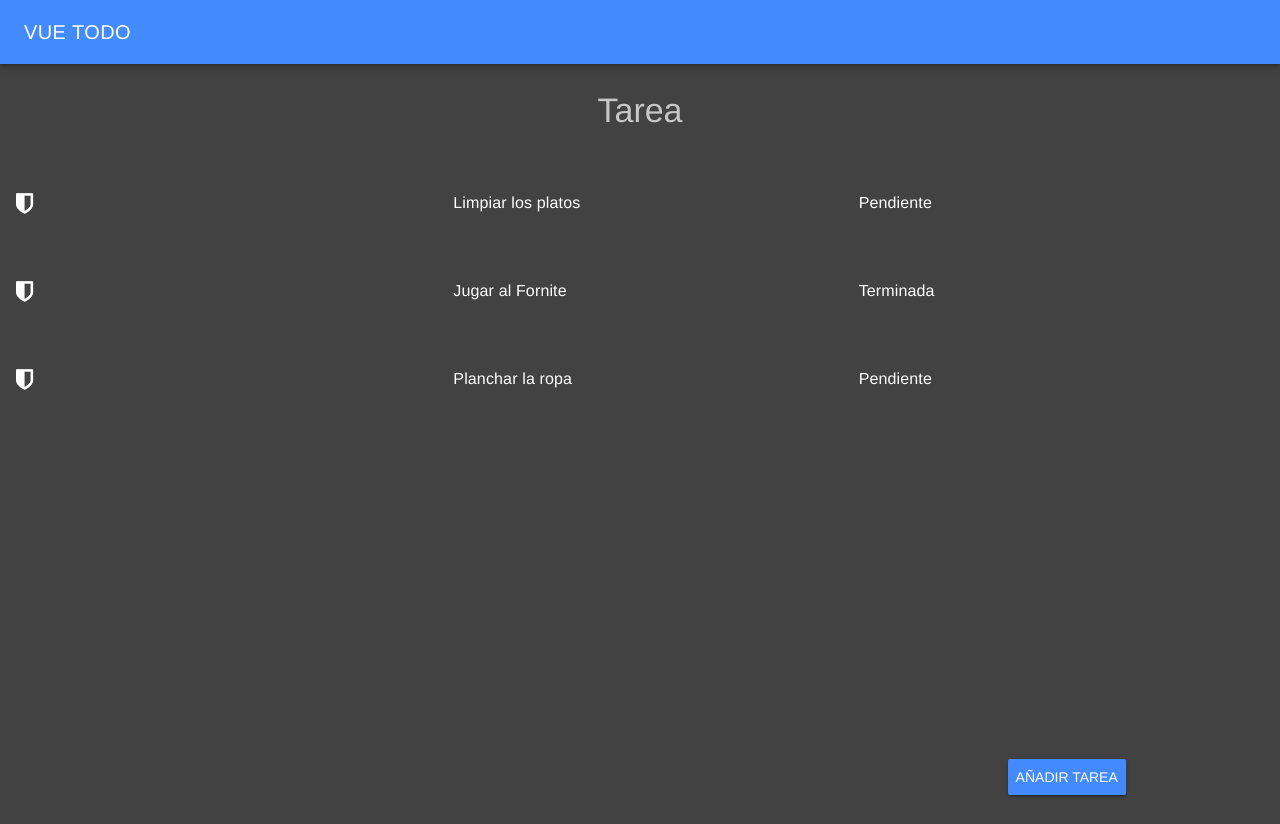
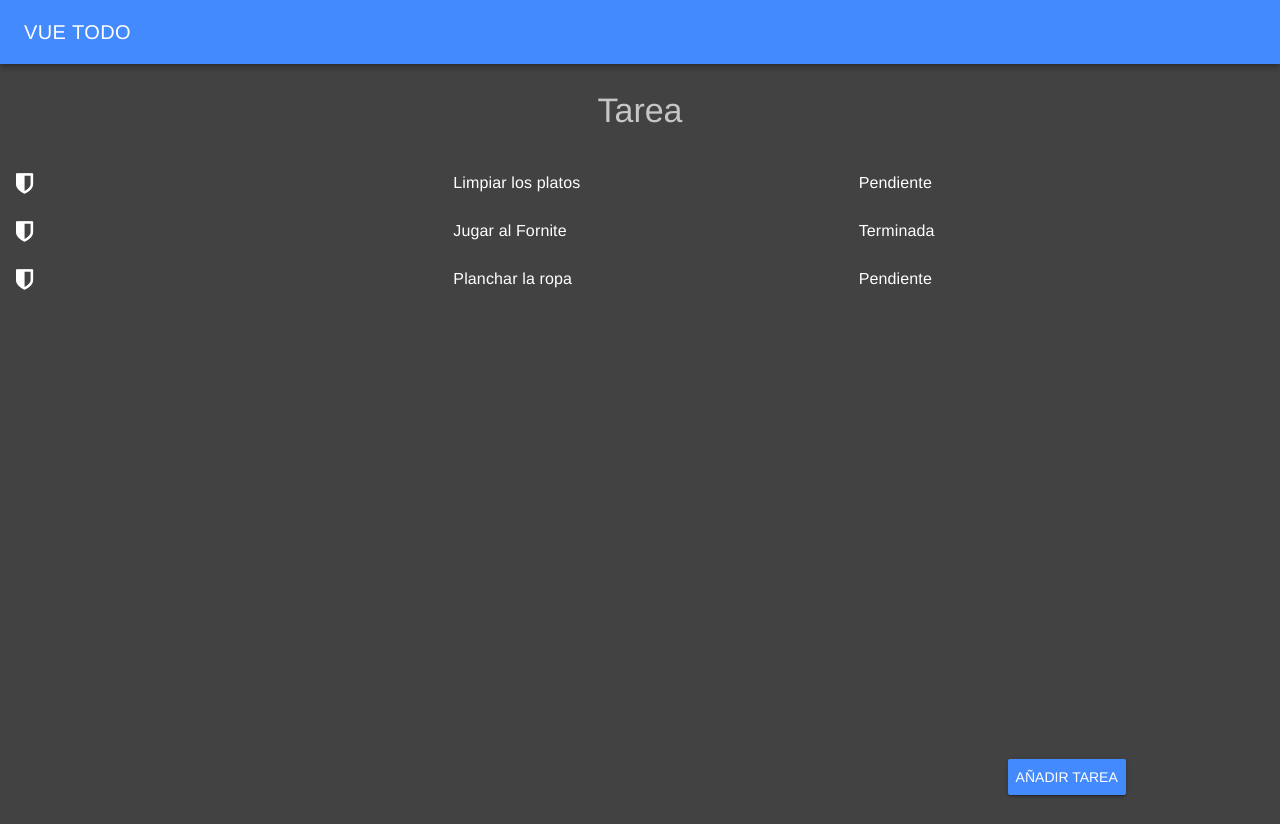
Before and after one commit to Unioviedu/TodoList-Vue, a Vue app: page / in a window 1280 px wide. Built offline with nearby package versions, Linux system fonts and the light colour scheme.

Commit message:
Arreglos

```diff
--- a/src/App.vue
+++ b/src/App.vue
@@ -22,6 +22,10 @@
 .view {
   height: calc(100vh * 0.95);
   max-height: calc(100vh * 0.95);
+  overflow-y: hidden;
 }
 
+body {
+  overflow-y: hidden;
+}
 </style>
--- a/src/views/home/style.scss
+++ b/src/views/home/style.scss
@@ -10,7 +10,7 @@
 
     .body {
         flex: 0.85;
-        overflow: scroll;
+        overflow-y: scroll;
     }
 
     .footer {
--- a/src/views/home/template.html
+++ b/src/views/home/template.html
@@ -5,7 +5,7 @@
 
 
     <md-content class="body">
-        <md-list class="md-triple-line">
+        <md-list>
             <md-list-item class="md-layout">
                 <md-icon class="md-layout-item fa fa-shield"></md-icon>
                 <span class="md-layout-item">Limpiar los platos</span>
--- /dev/null
+++ b/vue.config.js
@@ -0,0 +1,3 @@
+module.exports = {
+  lintOnSave: false
+}
```
